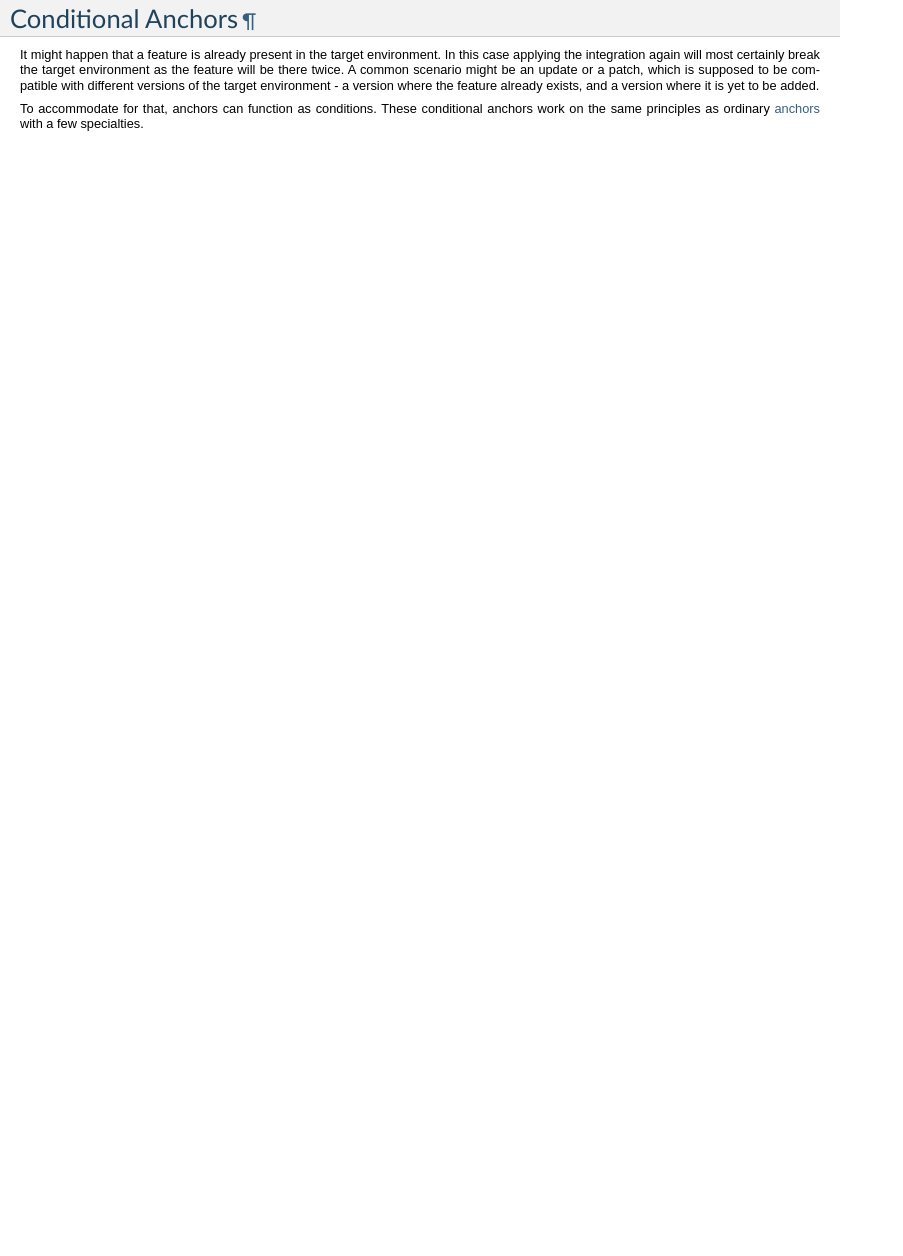
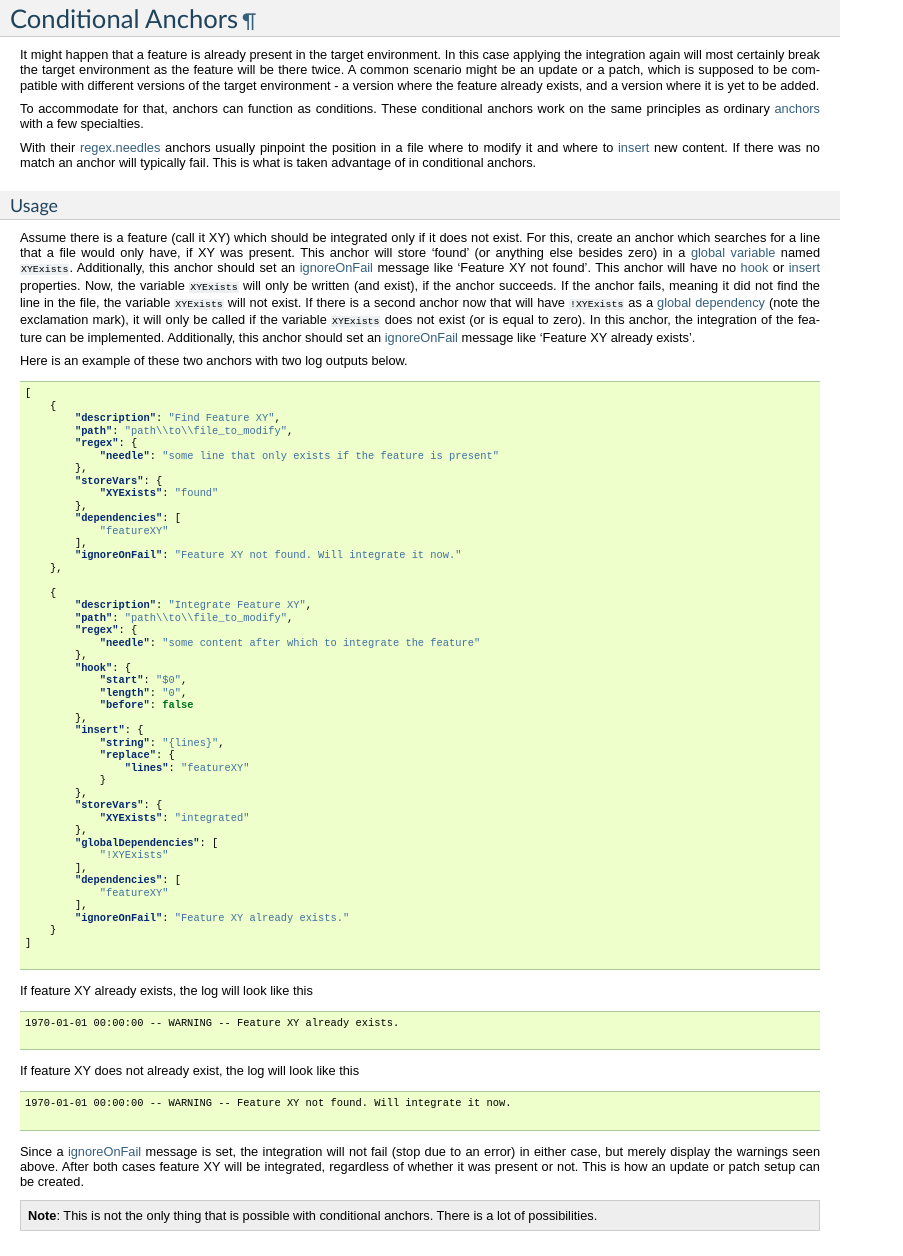
Before and after one commit to szapp/FeatShare, a Sphinx documentation site: the page built from doc/anchors/conditional.rst, in a window 1280 px wide. Shown: the whole page, without its empty margins (0-903 px from the left). Built offline with Sphinx 7.4.7, drawn with Linux system fonts in a browser that asks for light colours; before the commit the page ends 900 px from its top, so only the background shows below that.

Commit message:
Add conditional anchor documentation

```diff
--- a/doc/anchors.rst
+++ b/doc/anchors.rst
@@ -16,18 +16,18 @@ Anchors
 Anchors decide which features are integrated into which target files.
 Many features may rely on the same anchors, anchors may be shared accross different projects.
 
+There are also special anchors, that are called :ref:`conditional anchors <conditionalAnchor>`.
+
 This is an example anchor with a complete list of settings.
-See :ref:`examples <examples>` to find out what this anchors does.
+See :ref:`examples <examples>` to find out what this anchor does.
 
 .. container:: coderef
 
-
-
     | {
     |     :std:term:`"description" <description>`: "Anchor description",
-    |     :std:term:`"path" <path>`: "path\\to\\file_to_modify",
+    |     :std:term:`"path" <path>`: "path\\\\to\\\\file_to_modify",
     |     :std:term:`"regex" <regex>`: {
-    |         :std:term:`"needle" <regex.needle>`: "const.+int.+CUT_OFF.*=[^\\d]*(\\d+).*$",
+    |         :std:term:`"needle" <regex.needle>`: "const.+int.+CUT_OFF.*=[^\\\\d]*(\\\\d+).*$",
     |         :std:term:`"flags" <regex.flags>`: {
     |             :std:term:`caseSensitive" <regex.flags.caseSensitive>`: false,
     |             :std:term:`"dotInclNL" <regex.flags.dotInclNL>`: false,
@@ -95,6 +95,9 @@ General Settings
     path
         Relative path of the file the anchor will modify. If the file does not exist, the anchor will
         :std:term:`fail<ignoreOnFail>`.
+
+        .. note::
+            **Note:** Back-slashes need to be escaped by an additional backslash (``\\``).
 
     regex
     regex.needle
--- a/doc/anchors/conditional.rst
+++ b/doc/anchors/conditional.rst
@@ -13,3 +13,97 @@ target environment - a version where the feature already exists, and a version w
 
 To accommodate for that, anchors can function as conditions.
 These conditional anchors work on the same principles as ordinary :ref:`anchors <anchors>` with a few specialties.
+
+With their :std:term:`regex.needles <regex.needle>` anchors usually pinpoint the position in a file where to modify it
+and where to :ref:`insert <anchors.insert>` new content.
+If there was no match an anchor will typically fail.
+This is what is taken advantage of in conditional anchors.
+
+.. _conditionalAnchorUsage:
+
+Usage
+-----
+
+Assume there is a feature (call it XY) which should be integrated only if it does not exist.
+For this, create an anchor which searches for a line that a file would only have, if XY was present.
+This anchor will store 'found' (or anything else besides zero) in a :std:term:`global variable <storeVars>` named
+``XYExists``.
+Additionally, this anchor should set an :std:term:`ignoreOnFail` message like 'Feature XY not found'.
+This anchor will have no :ref:`hook <anchors.hook>` or :ref:`insert <anchors.insert>` properties.
+Now, the variable ``XYExists`` will only be written (and exist), if the anchor succeeds.
+If the anchor fails, meaning it did not find the line in the file, the variable ``XYExists`` will not exist.
+If there is a second anchor now that will have ``!XYExists`` as a :std:term:`global dependency <globalDependencies>`
+(note the exclamation mark), it will only be called if the variable ``XYExists`` does not exist (or is equal to zero).
+In this anchor, the integration of the feature can be implemented.
+Additionally, this anchor should set an :std:term:`ignoreOnFail` message like 'Feature XY already exists'.
+
+Here is an example of these two anchors with two log outputs below.
+
+.. code-block:: JSON
+
+    [
+        {
+            "description": "Find Feature XY",
+            "path": "path\\to\\file_to_modify",
+            "regex": {
+                "needle": "some line that only exists if the feature is present"
+            },
+            "storeVars": {
+                "XYExists": "found"
+            },
+            "dependencies": [
+                "featureXY"
+            ],
+            "ignoreOnFail": "Feature XY not found. Will integrate it now."
+        },
+
+        {
+            "description": "Integrate Feature XY",
+            "path": "path\\to\\file_to_modify",
+            "regex": {
+                "needle": "some content after which to integrate the feature"
+            },
+            "hook": {
+                "start": "$0",
+                "length": "0",
+                "before": false
+            },
+            "insert": {
+                "string": "{lines}",
+                "replace": {
+                    "lines": "featureXY"
+                }
+            },
+            "storeVars": {
+                "XYExists": "integrated"
+            },
+            "globalDependencies": [
+                "!XYExists"
+            ],
+            "dependencies": [
+                "featureXY"
+            ],
+            "ignoreOnFail": "Feature XY already exists."
+        }
+    ]
+
+If feature XY already exists, the log will look like this
+
+.. code-block:: none
+
+    1970-01-01 00:00:00 -- WARNING -- Feature XY already exists.
+
+If feature XY does not already exist, the log will look like this
+
+.. code-block:: none
+
+    1970-01-01 00:00:00 -- WARNING -- Feature XY not found. Will integrate it now.
+
+Since a :std:term:`ignoreOnFail` message is set, the integration will not fail (stop due to an error) in either case,
+but merely display the warnings seen above.
+After both cases feature XY will be integrated, regardless of whether it was present or not.
+This is how an update or patch setup can be created.
+
+.. note::
+    **Note**: This is not the only thing that is possible with conditional anchors.
+    There is a lot of possibilities.
```
